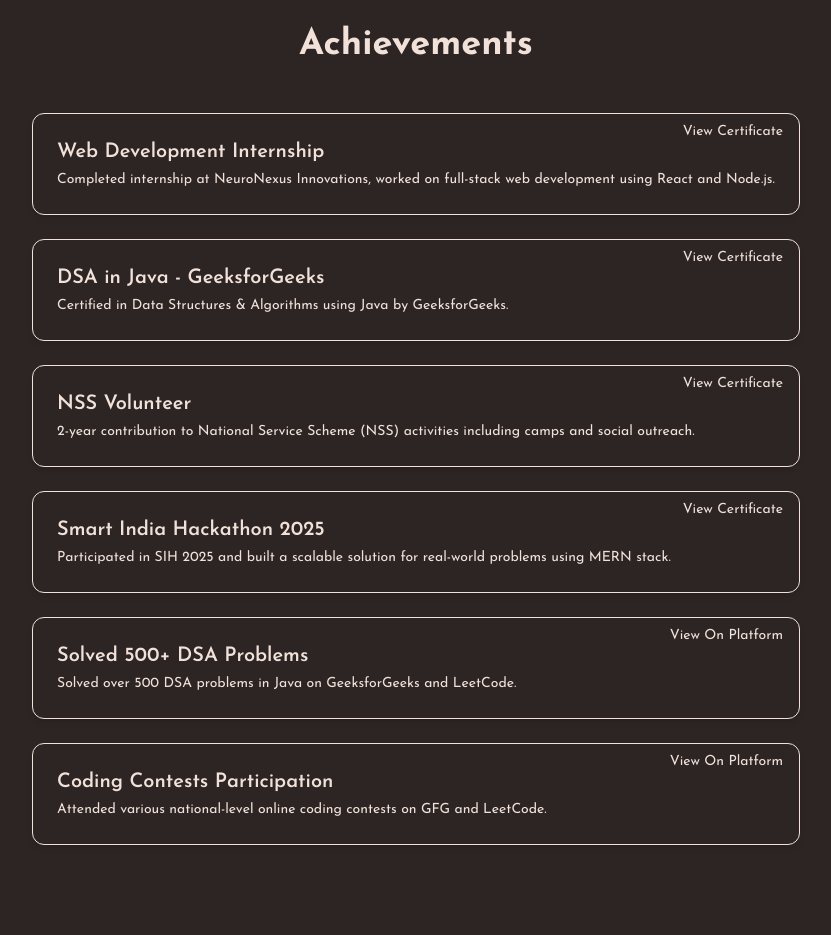
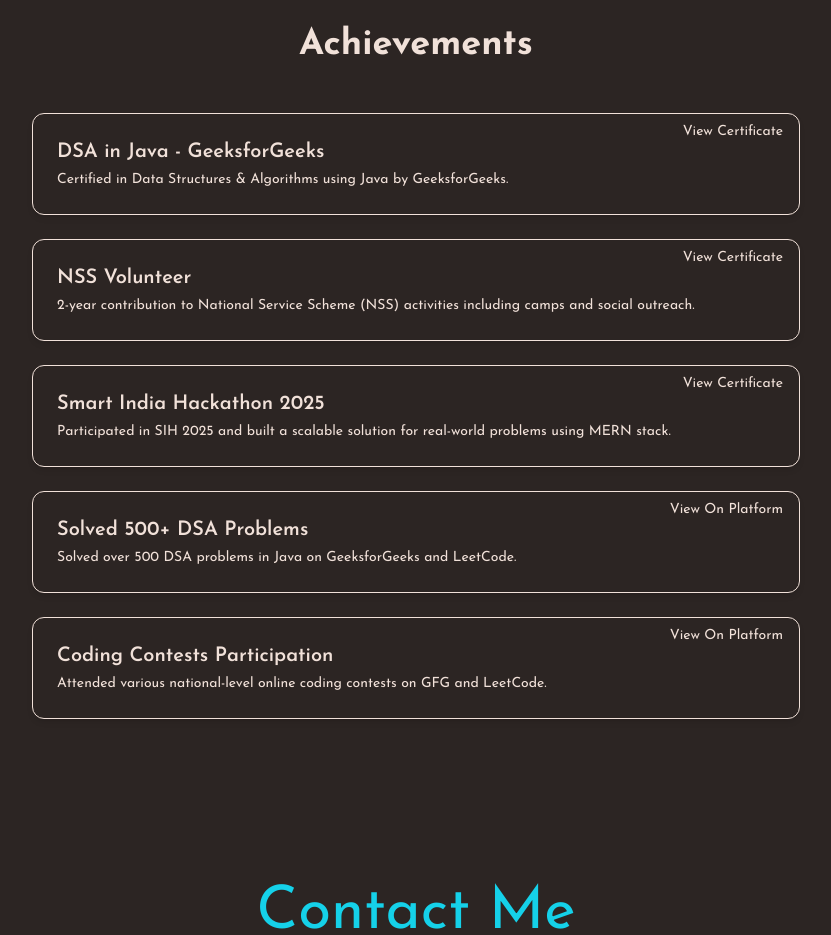
Before and after one commit to Bingi-Ramesh/my-portfolio, a React (Vite) app: page / in a window 1280 px wide. Shown: the part 4500-5435 px from the top of the page, without its empty margins (224-1055 px from the left). Built offline with nearby package versions, Linux system fonts and the light colour scheme.

Commit message:
resume related changes-2

```diff
--- a/src/achievementsSection/Achievements.jsx
+++ b/src/achievementsSection/Achievements.jsx
@@ -1,13 +1,13 @@
 import { motion } from "framer-motion";
 
 const achievements = [
-  {
-    title: "Web Development Internship",
-    description:
-      "Completed internship at NeuroNexus Innovations, worked on full-stack web development using React and Node.js.",
-    certificate:
-      "https://drive.google.com/file/d/1peJOzHqbgzbRNRQicpbUchx5f71OQw3I/view",
-  },
+  // {
+  //   title: "Web Development Internship",
+  //   description:
+  //     "Completed internship at NeuroNexus Innovations, worked on full-stack web development using React and Node.js.",
+  //   certificate:
+  //     "https://drive.google.com/file/d/1peJOzHqbgzbRNRQicpbUchx5f71OQw3I/view",
+  // },
   {
     title: "DSA in Java - GeeksforGeeks",
     description:
```
